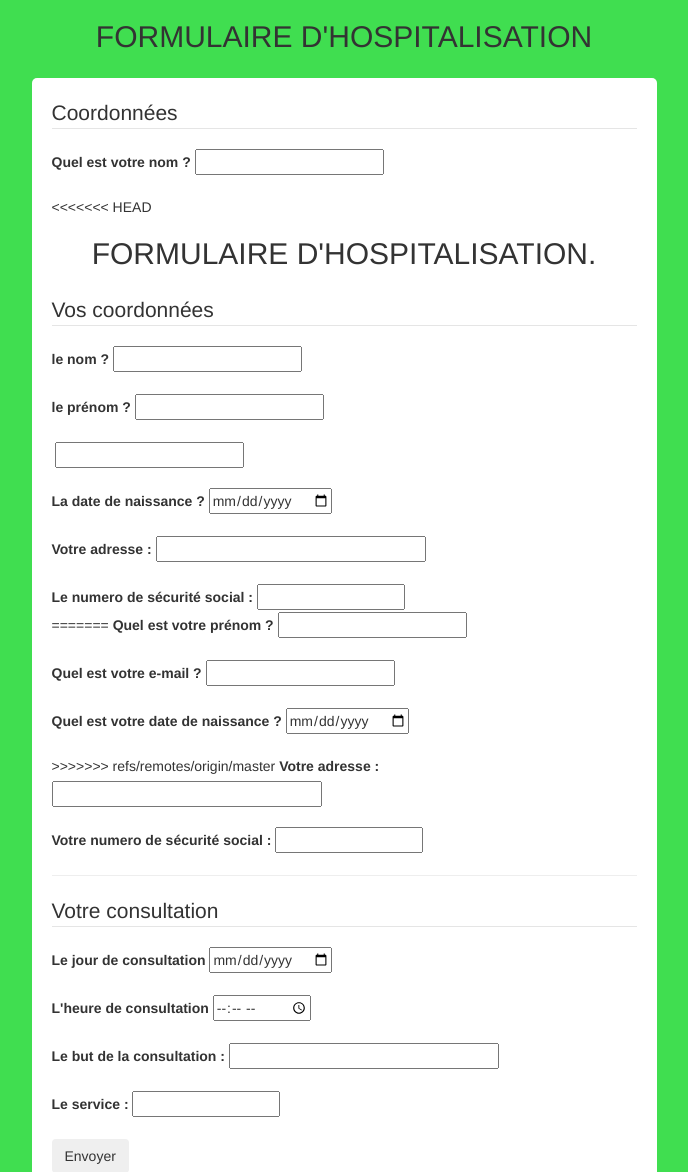
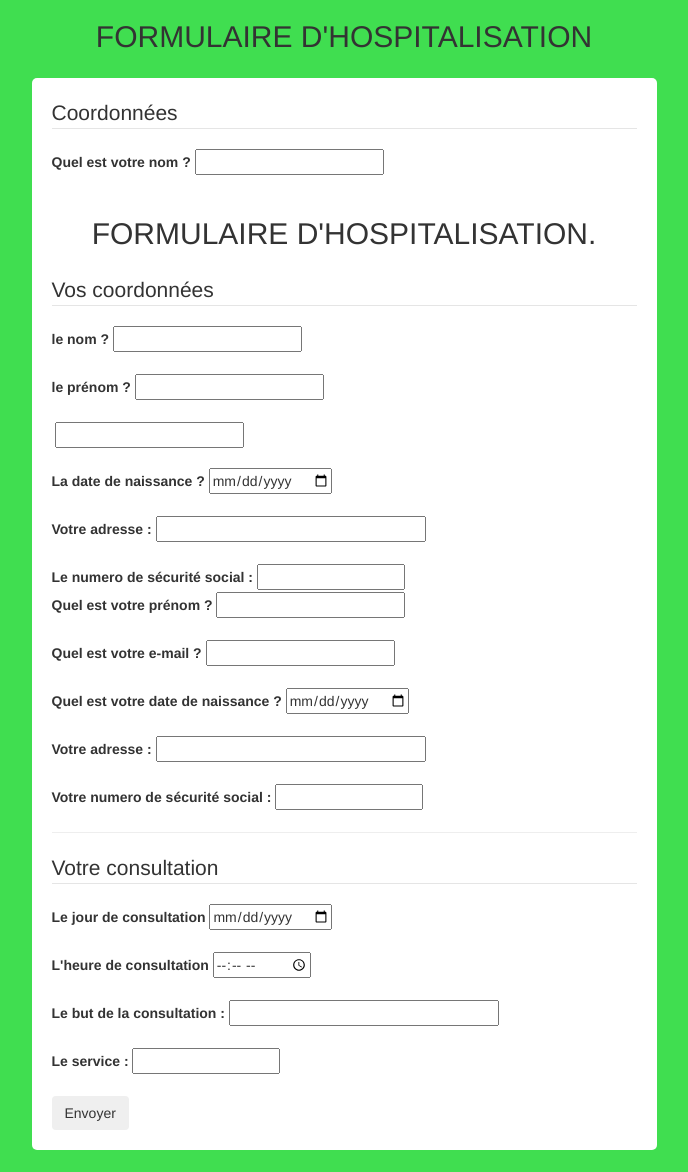
Before and after one commit to INGEsophie/CHU-projet, a PHP site: page /formulaire.php in a window 1280 px wide. Shown: the top 1172 px of the page, without its empty margins (296-984 px from the left). Run offline with PHP 8.4, Linux system fonts and the light colour scheme.

Commit message:
MAJ 1.2 - Nicolas - Suppression de lignes

```diff
--- a/formulaire.php
+++ b/formulaire.php
@@ -21,7 +21,7 @@
         <label for="nom">Quel est votre nom ?</label>
         <input type="text" name="nom" id="nom" /><br><br>
 
-<<<<<<< HEAD
+
   <h2>Formulaire d'hospitalisation.</h2>
   <form method="post" action="traitement.php">
     <fieldset>
@@ -53,7 +53,7 @@
 
 
 
-=======
+
         <label for="prenom">Quel est votre prénom ?</label>
         <input type="text" name="prenom" id="prenom" /><br><br>
 
@@ -62,7 +62,7 @@
 
         <label for="email">Quel est votre date de naissance ?</label>
         <input type="date" name="dateNaissance" id="dateNaissance"><br><br>
->>>>>>> refs/remotes/origin/master
+
 
         <label for="adresse">Votre adresse :</label>
         <input type="text" name="adresse" id="adresse"  size="30" maxlength="80" /><br><br>
```
